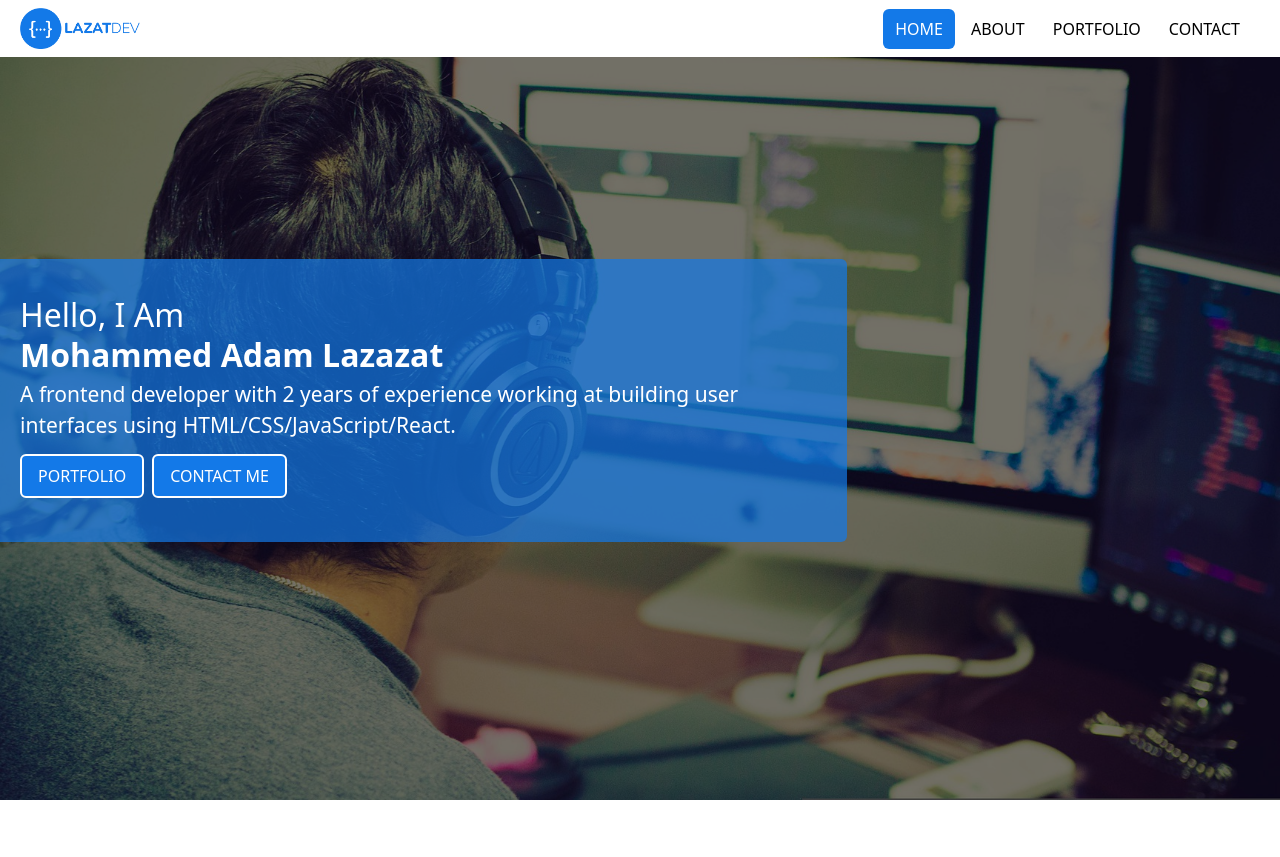
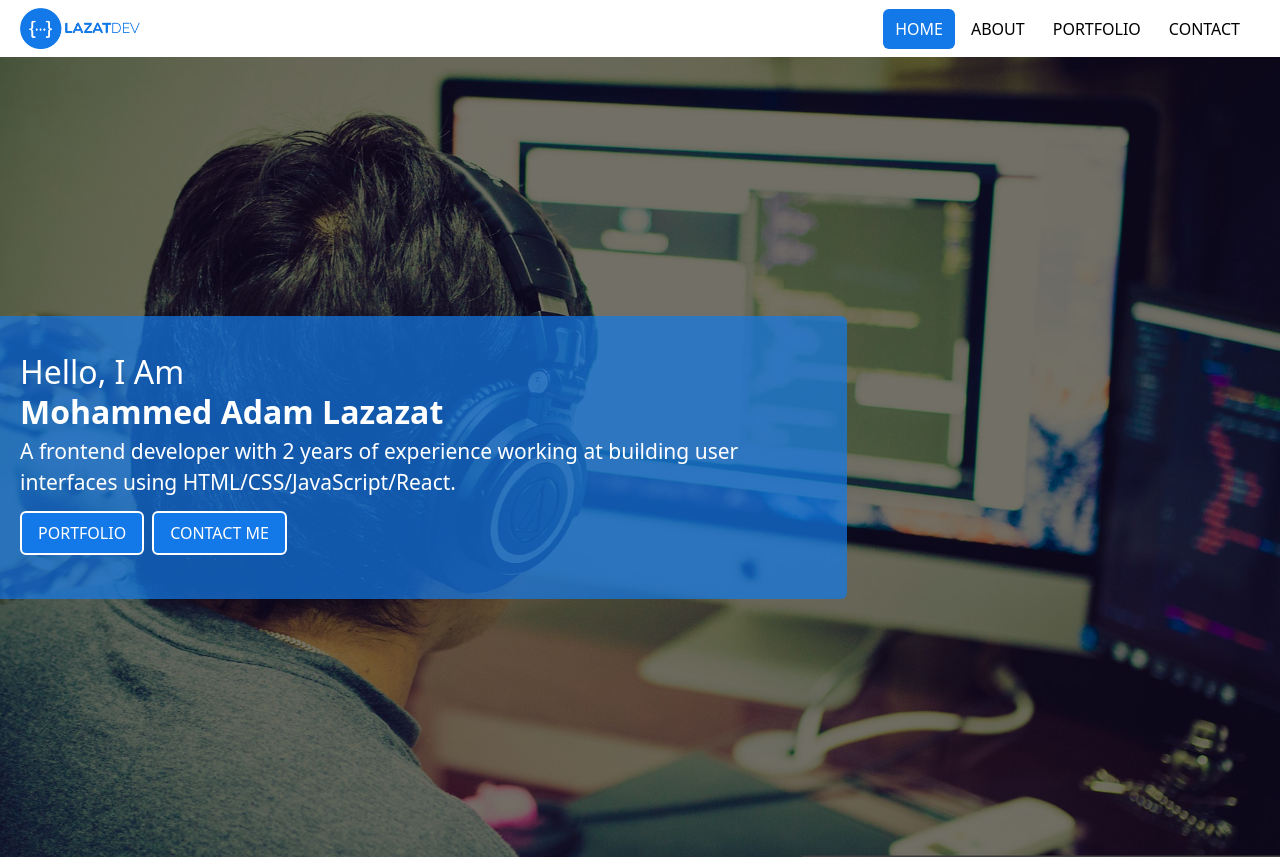
Before and after one commit to lazatdev/lazatdev-portfolio, a React (Vite) app: page / in a window 1280 px wide. Before the commit the page ends 800 px from the top, so only its background shows below. Built offline with nearby package versions, Linux system fonts and the light colour scheme.

Commit message:
edit style of intro section component

```diff
--- a/src/Components/IntroSection/index.jsx
+++ b/src/Components/IntroSection/index.jsx
@@ -6,7 +6,7 @@ export const IntroSection = () =>
     return(
         <section
             id="intro"
-            className="absolute -z-30 top-0 h-screen w-full bg-cover bg-top"
+            className="relative -z-30 top-0 h-screen w-full bg-cover bg-top"
             style={{backgroundImage: `url(${BackgroundImg})`}}
         >
             <div className="overlay absolute top-0 h-full w-full bg-black -z-10 opacity-50"></div>
```
